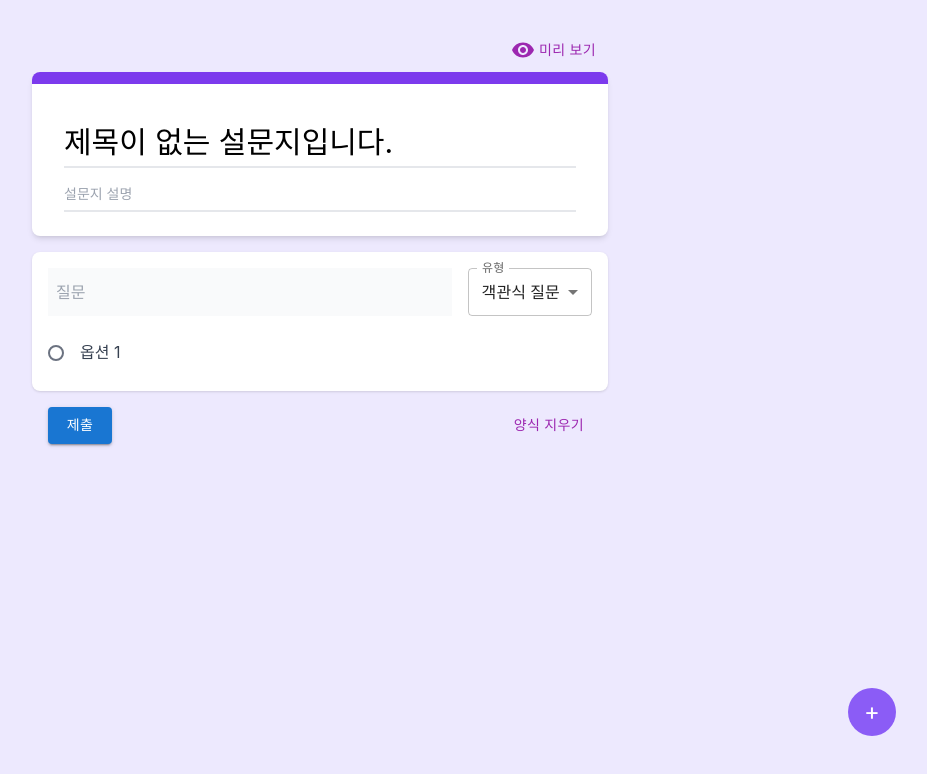
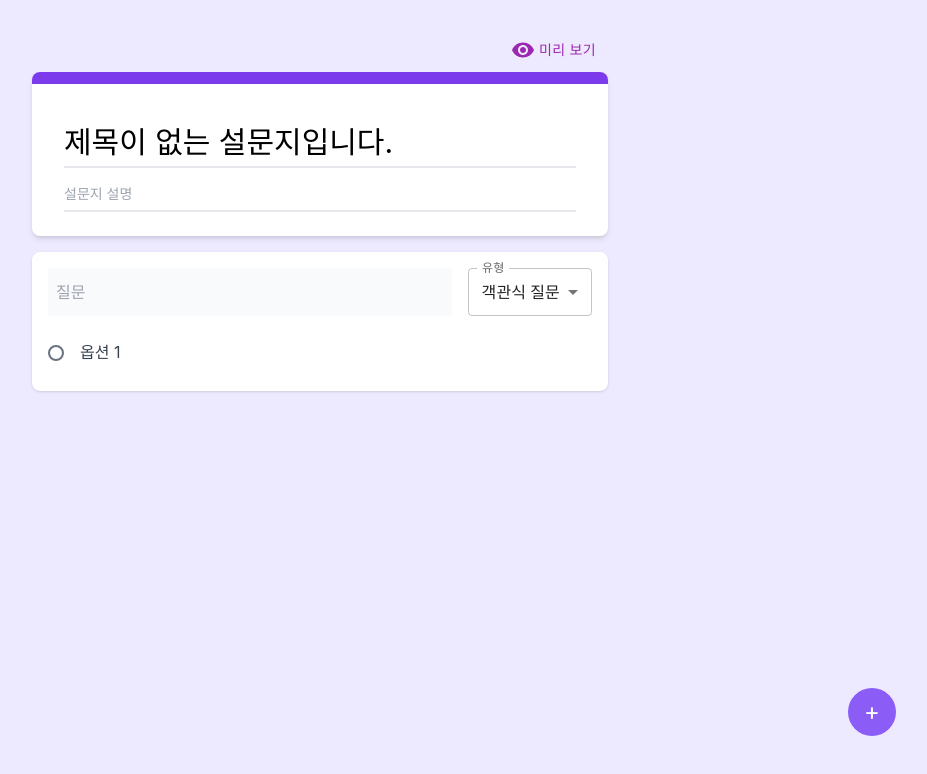
Before and after one commit to jungpyolee/google-survey, a React (Create React App) app: page /edit in a window 1280 px wide. Shown: the top 774 px of the page, without its empty margins (320-1247 px from the left). Built offline with nearby package versions, Linux system fonts and the light colour scheme.

Commit message:
feat: add link to viewform

```diff
--- a/src/pages/Edit.tsx
+++ b/src/pages/Edit.tsx
@@ -2,24 +2,24 @@ import React from "react";
 import Title from "../components/Title";
 import Questions from "../components/Questions";
 import Sidebar from "../components/Sidebar";
-import Bottombar from "../components/Bottombar";
 import { RemoveRedEye } from "@mui/icons-material";
-import { Button } from "@mui/material";
+import { Button, Link } from "@mui/material";
 
 const Edit: React.FC = () => {
   return (
     <div className="w-full bg-violet-100 p-8 md:mx-auto md:w-1/2">
       <div className="flex justify-end pb-1">
-        <Button color="secondary" aria-label="미리보기" onClick={() => {}}>
-          <RemoveRedEye />
-          <span className="px-1 text-sm">미리 보기</span>
-        </Button>
+        <Link href="/viewform" underline="none">
+          <Button color="secondary" aria-label="미리보기" onClick={() => {}}>
+            <RemoveRedEye />
+            <span className="px-1 text-sm">미리 보기</span>
+          </Button>
+        </Link>
       </div>
       <div className="flex-1">
         <Title />
         <Questions />
       </div>
-      <Bottombar />
 
       <div className="fixed bottom-4 right-4 md:bottom-8 md:right-8">
         <Sidebar />
```
